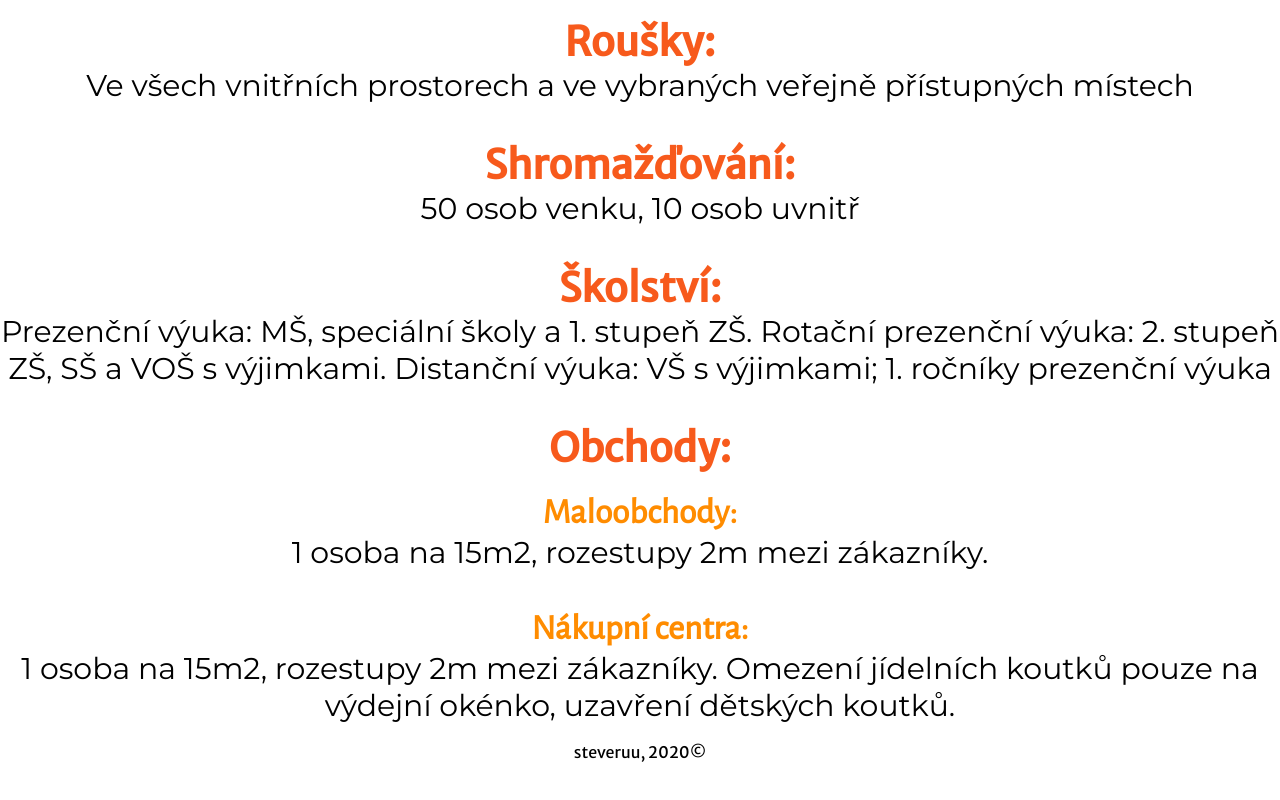
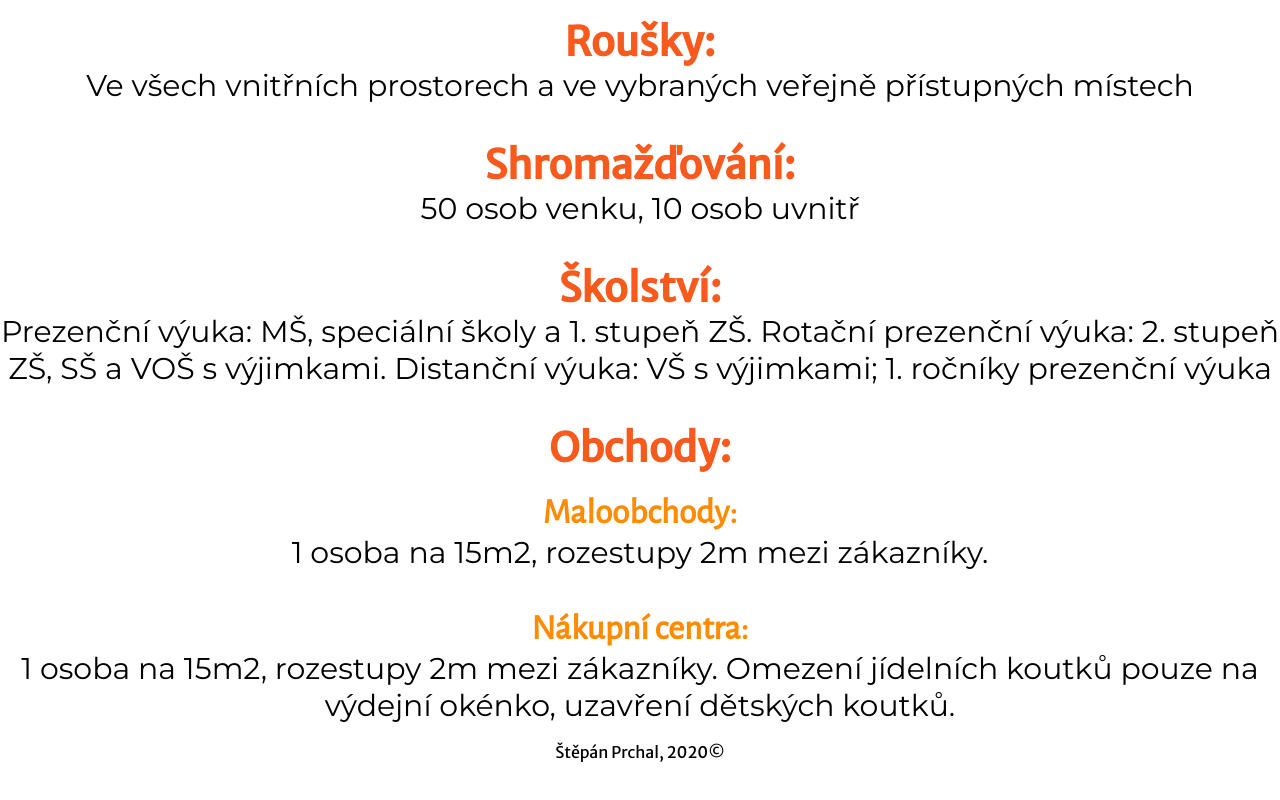
Before and after one commit to steveruu/steveruu.github.io, a website: page index.html in a window 1280 px wide. Shown: the part 955-1755 px from the top of the page. Drawn offline with nearby package versions, Linux system fonts and the light colour scheme.

Commit message:
pryč ig, radši

```diff
--- a/index.html
+++ b/index.html
@@ -190,7 +190,7 @@
 </script>
 <br>
 <span class="center merriweather">
-  <div><a href="https://www.instagram.com/steveruu/">steveruu, 2020© </a></div>
+  <div>Štěpán Prchal, 2020©</div>
   <div>
 </span>
 <br><br><br><br>
```
